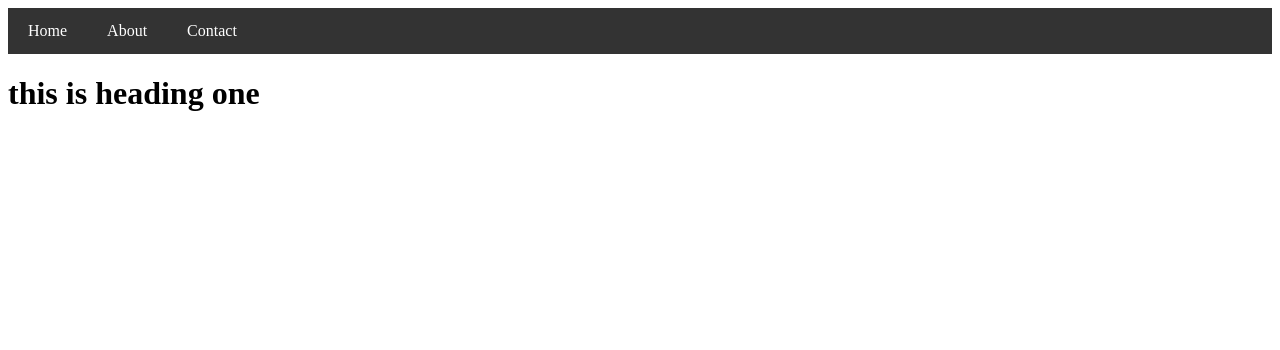
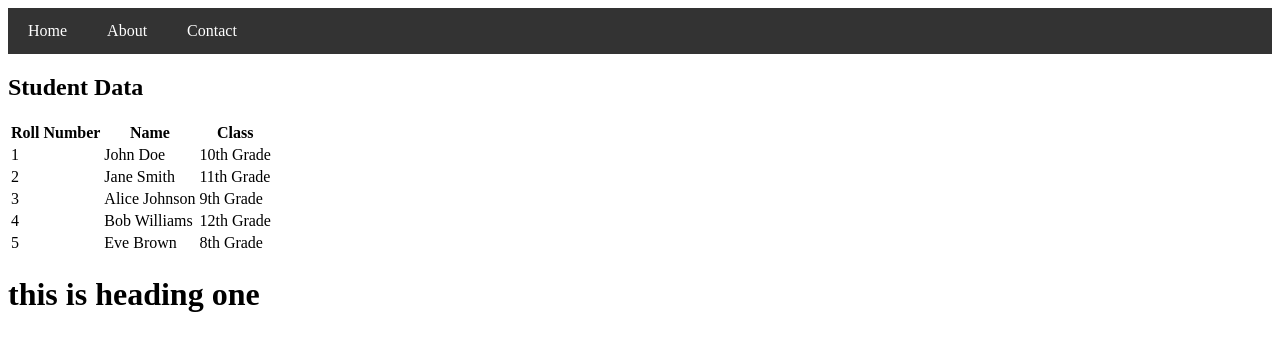
Before and after one commit to akshanshkr/testgit, a plain HTML site: page index.html in a window 1280 px wide. Drawn offline with Linux system fonts and the light colour scheme.

Commit message:
add table

```diff
--- a/index.html
+++ b/index.html
@@ -33,6 +33,46 @@
     <a href="#about">About</a>
     <a href="#contact">Contact</a>
 </div>
+
+<!-- ########################################## adding table -->
+<h2>Student Data</h2>
+
+<table>
+    <thead>
+        <tr>
+            <th>Roll Number</th>
+            <th>Name</th>
+            <th>Class</th>
+        </tr>
+    </thead>
+    <tbody>
+        <tr>
+            <td>1</td>
+            <td>John Doe</td>
+            <td>10th Grade</td>
+        </tr>
+        <tr>
+            <td>2</td>
+            <td>Jane Smith</td>
+            <td>11th Grade</td>
+        </tr>
+        <tr>
+            <td>3</td>
+            <td>Alice Johnson</td>
+            <td>9th Grade</td>
+        </tr>
+        <tr>
+            <td>4</td>
+            <td>Bob Williams</td>
+            <td>12th Grade</td>
+        </tr>
+        <tr>
+            <td>5</td>
+            <td>Eve Brown</td>
+            <td>8th Grade</td>
+        </tr>
+    </tbody>
+</table>
 <h1>this is heading one </h1>
 
 </body>
```
